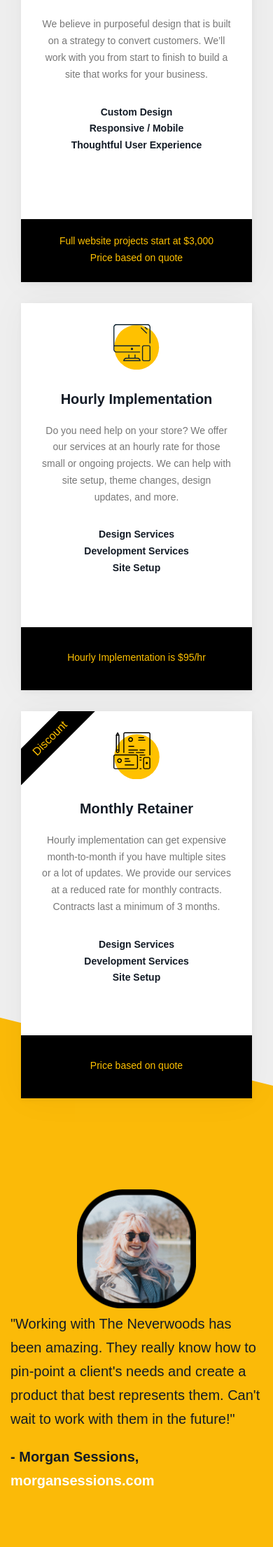
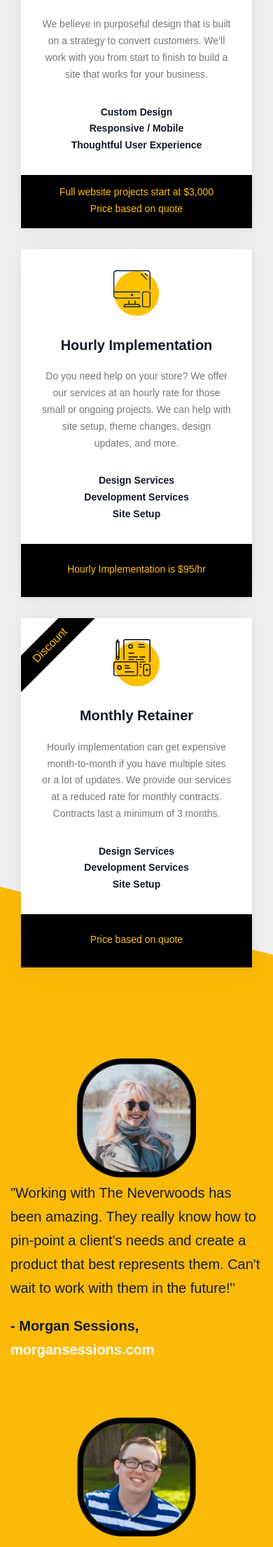
Before and after one commit to GraceNut/theneverwoods.github.io, a Jekyll site: the page built from services/sparkpay.html, in a window 390 px wide. Shown: the part 669-2879 px from the top of the page at 70% size. Built offline with Jekyll 4.4.1, drawn with Linux system fonts in a browser that asks for light colours; nearby versions of some CDN libraries.

Commit message:
move sparkpay page styles to separate stylesheet

```diff
--- a/css/global.scss
+++ b/css/global.scss
@@ -9,12 +9,7 @@
 
 @import "faq";
 
-
-.sparkpay .page-sub-p {
-  margin: 15px auto 30px auto;
-}
-
-.contact-page .main, .thanks-page .main, .info-page .main, .expect-page .main, .project-form-page .main, .sparkpay .main, .shopify .main {
+.contact-page .main, .thanks-page .main, .info-page .main, .expect-page .main, .project-form-page .main {
   padding-top: 100px;
   padding-bottom: 100px;
   text-align: center;
@@ -187,167 +182,6 @@
   margin-bottom: 0;
 }
 
-.sparkpay .container {
-  overflow: hidden;
-}
-
-.sparkpay hr {
-  width: 300px;
-  border-color: #FBBA08;
-  border-top-width: 2px;
-  padding: 0;
-  margin: 30px auto 60px;
-}
-
-.sparkpay .cards-wrapper {
-  padding: 0 15px;
-  max-width: 1150px;
-  margin: auto;
-  position: relative;
-  z-index: 1;
-}
-
-.sparkpay .cards-wrapper:after {
-  content: '';
-  display: block;
-  clear: both;
-}
-
-.sparkpay .cards-wrapper .card {
-  width: calc(100% / 3);
-  float: left;
-  padding: 0 15px;
-}
-
-.sparkpay .cards-wrapper .card .card-inner {
-  background: white;
-  padding: 30px 30px 76px;
-  box-shadow: 0 0px 50px rgba(0,0,0,0.04), 1px 2px 8px rgba(0,0,0,0.05);
-  position: relative;
-  min-height: 516px;
-  cursor: pointer;
-  overflow: hidden;
-}
-
-.sparkpay .cards-wrapper .card .card-inner .card-flag {
-  position: absolute;
-  top: 20px;
-  left: -35px;
-  background: black;
-  color: #FFC100;
-  display: block;
-  padding: 5px 45px;
-  transform: rotate(-45deg);
-}
-
-.sparkpay .cards-wrapper .card .card-inner .card-title h2 {
-  font-size: 20px
-}
-
-.sparkpay .cards-wrapper .card .card-inner .card-desc p {
-  color: #777;
-  font-size: 14px;
-}
-
-.sparkpay .cards-wrapper .card .card-inner .card-bullets {
-  margin: 30px 0 30px;
-}
-
-.sparkpay .cards-wrapper .card .card-inner .card-bullets ul li {
-  list-style-type: none;
-  font-size: 14px;
-  font-weight: bold;
-}
-
-.sparkpay .cards-wrapper .card .card-inner .card-footer {
-  background: black;
-  color: #FFC100;
-  padding: 13px 30px 17px;
-  line-height: 46px;
-  position: absolute;
-  bottom: 0;
-  left: 0;
-  right: 0;
-  width: 100%;
-  height: 76px;
-}
-
-.sparkpay .cards-wrapper .card .card-inner .card-footer p {
-  margin: 0;
-  font-size: 14px;
-  line-height: 1.7;
-  display: inline-block;
-  vertical-align: middle;
-}
-
-.expectations-line {
-  padding:30px 5px;
-}
-
-.sparkpay .testimonials-wrapper {
-  margin: 70px auto;
-  max-width: 880px;
-  position: relative;
-  font-size:20px;
-  margin-bottom:20px;
-}
-
-.sparkpay .testimonials-wrapper .testimonial {
-  padding: 30px 15px;
-  position: relative;
-  z-index: 1;
-}
-
-.sparkpay .testimonials-wrapper .testimonial img {
-  width: 170px;
-}
-
-.sparkpay .testimonials-wrapper .testimonial.left img {
-  float: left;
-  margin-right: 30px;
-}
-
-.sparkpay .testimonials-wrapper .testimonial.right img {
-  float: right;
-  margin-left: 30px;
-}
-
-.sparkpay .testimonials-wrapper .testimonial p + p {
-  margin-top: 30px;
-  font-weight: bold;
-}
-
-.sparkpay .testimonials-wrapper .testimonial p + p a {
-  color: white;
-}
-
-.sparkpay .testimonials-wrapper .testimonial.left p {
-  text-align: left;
-  margin-top:5px;
-}
-
-.sparkpay .testimonials-wrapper .testimonial.right p {
-  text-align: left;
-}
-
-.sparkpay .testimonials-wrapper .testimonial.right p + p {
-  text-align: left;
-}
-
-.sparkpay .testimonials-wrapper:before {
-  content: '';
-  display: block;
-  position: absolute;
-  height: 225%;
-  width: 200vw;
-  max-width: 3200px;
-  background: #FBBA08;
-  z-index: 0;
-  left: -50vw;
-  top: -15%;
-  transform: rotate(14deg);
-}
-
 .contact-wrapper {
   position: relative;
   z-index: 1;
@@ -394,8 +228,8 @@
   background: #eaa700;
 }
 
-.sparkpay .main {
-  padding-bottom: 30px;
+.expectations-line {
+  padding:30px 5px;
 }
 
 .expectations-line p {
@@ -450,16 +284,6 @@
     text-align: center;
     margin-top:15px;
 }
-body.sparkpay .main > a {
-  color:#000;
-  background: #FFC100;
-  padding:10px 24px;
-  display: inline-block;
-  margin-bottom:75px;
-}
-body.sparkpay .main > a:hover {
-      background: #eaa700;
-}
 
 @media screen and (max-width: 1024px) {
   .about-us > div {
@@ -467,33 +291,6 @@
   }
 }
 
-@media (max-width: 768px) {
-  .sparkpay .cards-wrapper .card {
-    width: 100%;
-    margin-bottom: 30px;
-  }
-
-  .sparkpay .cards-wrapper .card .card-inner {
-    min-height: 0;
-    padding-bottom: 76px;
-  }
-
-  .sparkpay .cards-wrapper .card .card-inner .card-footer {
-    line-height: 46px;
-    height: 76px;
-  }
-}
-
-@media (max-width: 550px) {
-  .sparkpay.page h1 {
-    margin: 0;
-    padding: 0 15px;
-  }
-
-  .sparkpay .page-sub-p {
-    padding: 0 15px;
-  }
-}
 @media (max-width: 1280px) {
   .recent-work-spark > img:first-of-type {
     width: 775px;
@@ -525,16 +322,6 @@
 
 @media (max-width: 980px) {
 
-  .sparkpay .cards-wrapper .card .card-inner .card-footer {
-    height: 90px;
-    line-height: 60px;
-  }
-
-  .sparkpay .cards-wrapper .card .card-inner {
-    padding-bottom: 90px;
-    min-height: 553px;
-  }
-
   .about-us > div {
     max-width: 33%;
   }
@@ -561,9 +348,6 @@
     text-align: center;
     margin-top: 15px;
 }
-.sparkpay .testimonials-wrapper:before {
-    height: 165%;
-}
 }
 
 
@@ -574,17 +358,7 @@
     float: none;
   }
 
-  .sparkpay .testimonials-wrapper .testimonial.right img, .sparkpay .testimonials-wrapper .testimonial.left img {
-    float: none;
-    margin:0;
-  }
-
-  .sparkpay .testimonials-wrapper:before {
-    height: 130%;
-}
-
-
-  .contact-page .main, .thanks-page, .project-form-page .main, .sparkpay .main {
+  .contact-page .main, .thanks-page, .project-form-page .main {
     padding-top: 50px;
   }
 
--- a/css/shopify.scss
+++ b/css/shopify.scss
@@ -5,6 +5,8 @@
 .shopify {
   .main {
     padding-bottom: 30px;
+    padding-top: 100px;
+    text-align: center;
   }
 
   .container {
--- /dev/null
+++ b/css/sparkpay.scss
@@ -0,0 +1,264 @@
+---
+# Front matter comment to ensure Jekyll properly reads file.
+---
+
+.sparkpay {
+  .main {
+    padding-bottom: 30px;
+    padding-top: 100px;
+    text-align: center;
+
+    & > a {
+      color:#000;
+      background: #FFC100;
+      padding:10px 24px;
+      display: inline-block;
+      margin-bottom:75px;
+
+      &:hover {
+        background: #eaa700;
+      }
+    }
+  }
+
+  .container {
+    overflow: hidden;
+  }
+
+  hr {
+    width: 300px;
+    border-color: #FBBA08;
+    border-top-width: 2px;
+    padding: 0;
+    margin: 30px auto 60px;
+  }
+
+  .cards-wrapper {
+    padding: 0 15px;
+    max-width: 1150px;
+    margin: auto;
+    position: relative;
+    z-index: 1;
+
+    &:after {
+      content: '';
+      display: block;
+      clear: both;
+    }
+
+    .card {
+      width: calc(100% / 3);
+      float: left;
+      padding: 0 15px;
+
+      .card-inner {
+        background: white;
+        padding: 30px 30px 76px;
+        box-shadow: 0 0px 50px rgba(0,0,0,0.04), 1px 2px 8px rgba(0,0,0,0.05);
+        position: relative;
+        min-height: 516px;
+        cursor: pointer;
+        overflow: hidden;
+
+        .card-flag {
+          position: absolute;
+          top: 20px;
+          left: -35px;
+          background: black;
+          color: #FFC100;
+          display: block;
+          padding: 5px 45px;
+          transform: rotate(-45deg);
+        }
+
+        .card-title h2 {
+          font-size: 20px
+        }
+
+        .card-desc p {
+          color: #777;
+          font-size: 14px;
+        }
+
+        .card-bullets {
+          margin: 30px 0 30px;
+
+          ul li {
+            list-style-type: none;
+            font-size: 14px;
+            font-weight: bold;
+          }
+        }
+
+        .card-footer {
+          background: black;
+          color: #FFC100;
+          padding: 13px 30px 17px;
+          line-height: 46px;
+          position: absolute;
+          bottom: 0;
+          left: 0;
+          right: 0;
+          width: 100%;
+          height: 76px;
+
+          p {
+            margin: 0;
+            font-size: 14px;
+            line-height: 1.7;
+            display: inline-block;
+            vertical-align: middle;
+          }
+        }
+      }
+    }
+  }
+
+  .testimonials-wrapper {
+    margin: 70px auto;
+    max-width: 880px;
+    position: relative;
+    font-size:20px;
+    margin-bottom:20px;
+
+    &:before {
+      content: '';
+      display: block;
+      position: absolute;
+      height: 225%;
+      width: 200vw;
+      max-width: 3200px;
+      background: #FBBA08;
+      z-index: 0;
+      left: -50vw;
+      top: -15%;
+      transform: rotate(14deg);
+    }
+
+    .testimonial {
+      padding: 30px 15px;
+      position: relative;
+      z-index: 1;
+
+      img {
+        width: 170px;
+      }
+
+      p + p {
+        margin-top: 30px;
+        font-weight: bold;
+
+        a {
+          color: white;
+        }
+      }
+
+      &.left {
+        img {
+          float: left;
+          margin-right: 30px;
+        }
+
+        p {
+          text-align: left;
+          margin-top:5px;
+        }
+      }
+
+      &.right {
+        img {
+          float: right;
+          margin-left: 30px;
+        }
+
+        p {
+          text-align: left;
+        }
+
+        p + p {
+          text-align: left;
+        }
+      }
+    }
+  }
+
+  .page-sub-p {
+    margin: 15px auto 30px auto;
+  }
+}
+
+
+@media (max-width: 980px) {
+  .sparkpay {
+    .cards-wrapper {
+      .card {
+        .card-inner {
+          padding-bottom: 90px;
+          min-height: 553px;
+
+          .card-footer {
+            height: 90px;
+            line-height: 60px;
+          }
+        }
+      }
+    }
+
+    .testimonials-wrapper {
+      &:before {
+        height: 165%;
+      }
+    }
+  }
+}
+
+@media (max-width: 768px) {
+  .sparkpay {
+    .main {
+      padding-top: 50px;
+    }
+
+    .cards-wrapper {
+      .card {
+        width: 100%;
+        margin-bottom: 30px;
+
+        .card-inner {
+          min-height: 0;
+          padding-bottom: 76px;
+
+          .card-footer {
+            line-height: 46px;
+            height: 76px;
+          }
+        }
+      }
+    }
+
+    .testimonials-wrapper {
+      &:before {
+        height: 130%;
+      }
+
+      .testimonial {
+        &.right img, &.left img {
+          float: none;
+          margin: 0;
+        }
+      }
+    }
+  }
+}
+
+@media (max-width: 550px) {
+  .sparkpay {
+    h1 {
+      margin: 0;
+      padding: 0 15px;
+    }
+
+    .page-sub-p {
+      padding: 0 15px;
+    }
+  }
+}
--- a/services/sparkpay.html
+++ b/services/sparkpay.html
@@ -6,6 +6,8 @@
 redirect_from:
   - /sparkpay.html
 ---
+
+<link rel="stylesheet" href="/css/sparkpay.css">
 
 <h1><span class="no-break">Spark Pay</span> <span class="no-break">Ecommerce Services</span></h1>
 <p class="page-sub-p">We design, build, and manage Spark Pay sites for small businesses.</p>
```
